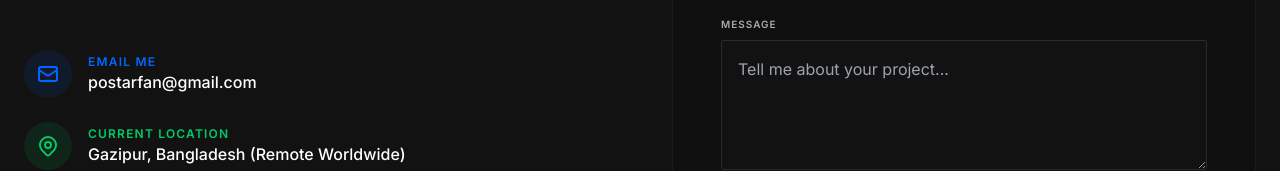
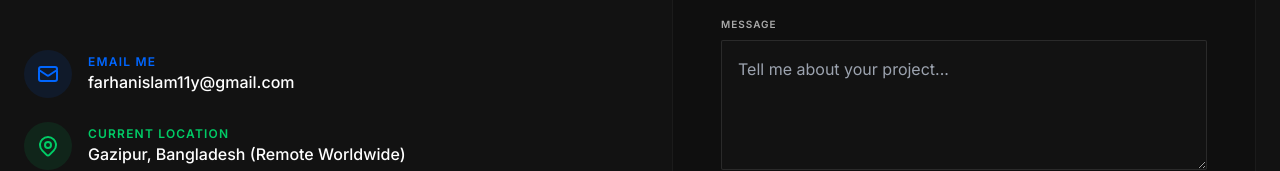
Before and after one commit to Farhan17-code/farhan-islam-portfolio, a React (Vite) app: page / in a window 1280 px wide. Shown: the part 4176-4347 px from the top of the page. Built offline with nearby package versions, Linux system fonts and the light colour scheme.

Commit message:
Update email address in Contact component

```diff
--- a/components/Contact.tsx
+++ b/components/Contact.tsx
@@ -28,7 +28,7 @@ const Contact: React.FC = () => {
                 </div>
                 <div>
                   <p className="text-xs font-bold text-brand-blue uppercase tracking-widest">Email me</p>
-                  <p className="text-white font-medium">postarfan@gmail.com</p>
+                  <p className="text-white font-medium">farhanislam11y@gmail.com</p>
                 </div>
               </div>
 
```
